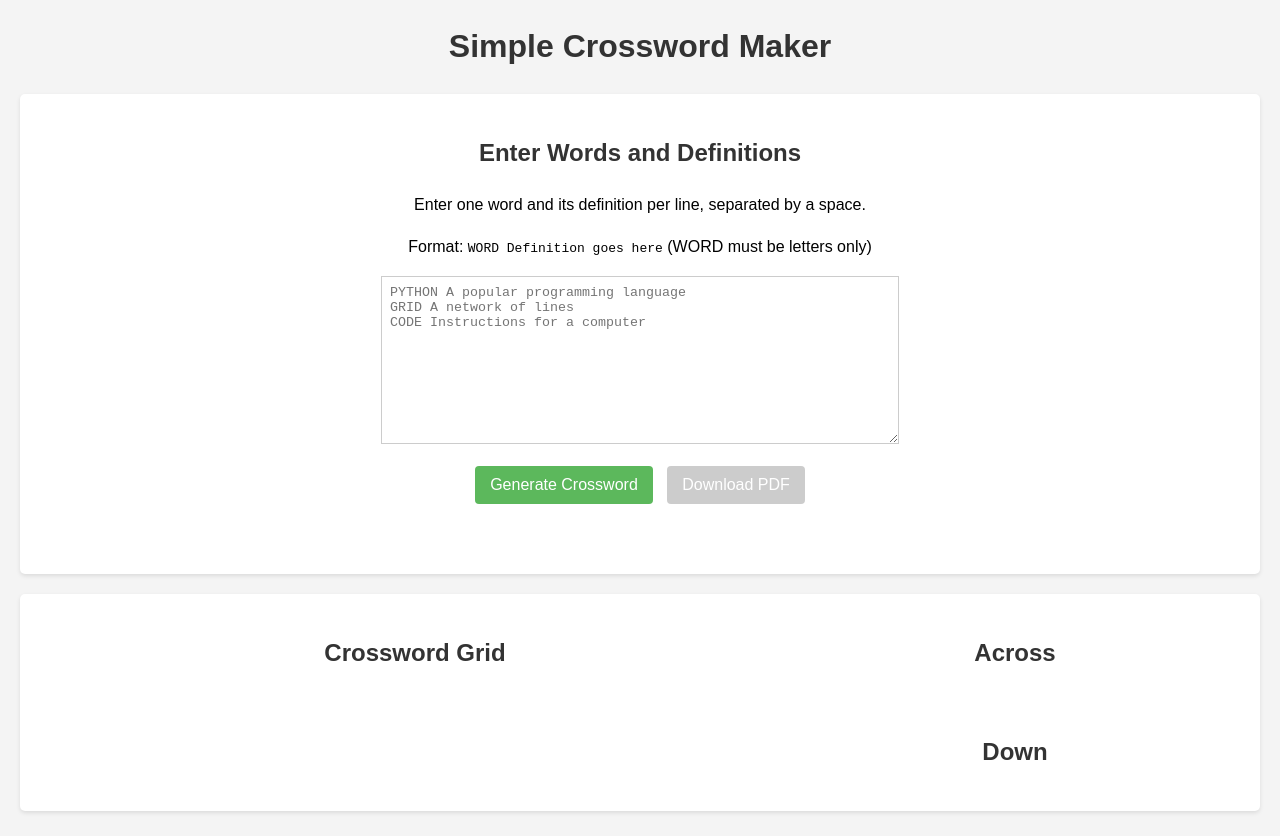
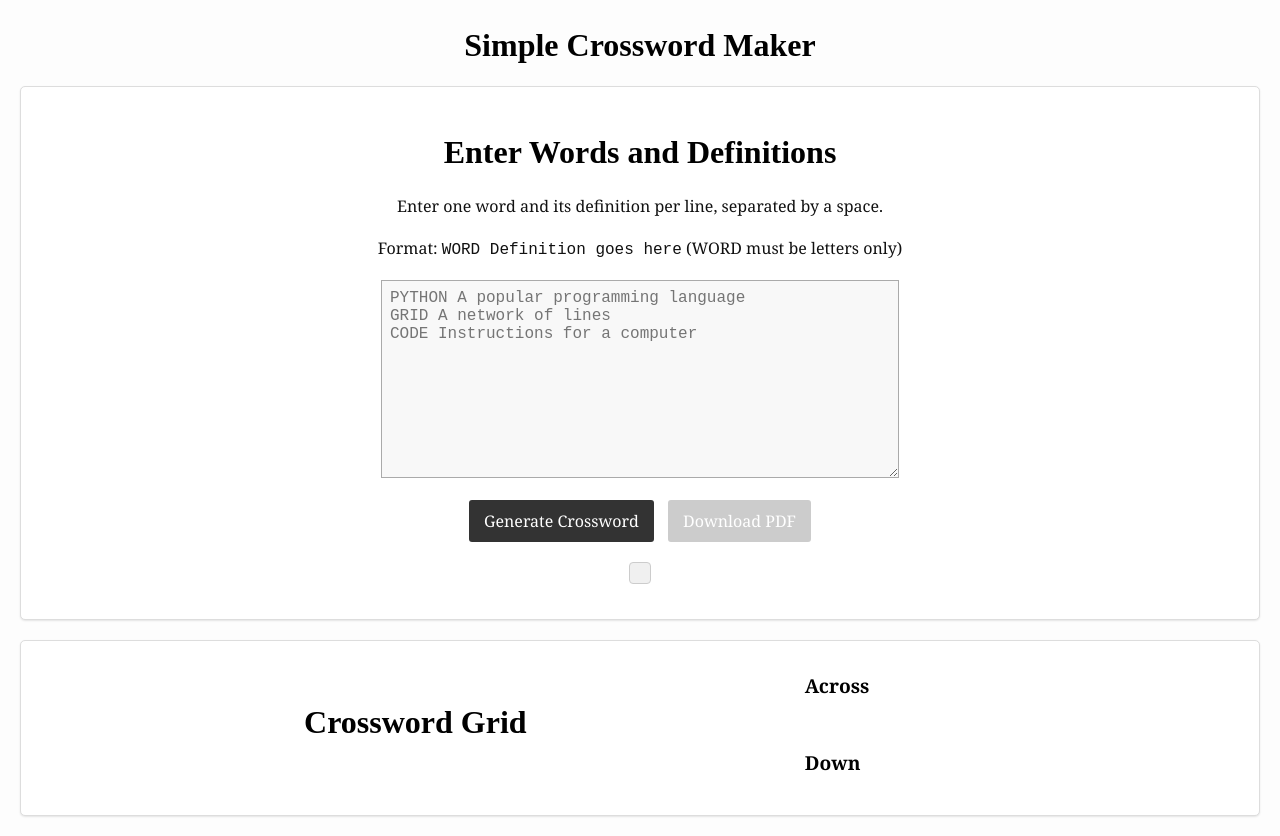
Before and after one commit to Haxxorbanz/CrosswordPuzzle, a plain HTML site: page index.html in a window 1280 px wide. Drawn offline with nearby package versions, Linux system fonts and the light colour scheme.

Commit message:
update change grid and minimal colors

```diff
--- a/styles.css
+++ b/styles.css
@@ -1,21 +1,27 @@
 body {
-    font-family: sans-serif;
+    font-family: 'Georgia', serif;
     line-height: 1.6;
-    margin: 20px;
-    background-color: #f4f4f4;
+    margin: 10px;
+    background-color: #fdfdfd;
+    color: #111;
 }
 
 h1, h2 {
     text-align: center;
-    color: #333;
+    color: #000;
+    margin-top: 15px;
+    margin-bottom: 10px;
+    font-weight: bold;
+    font-family: 'Times New Roman', Times, serif;
 }
 
 .input-section, .output-section {
     background-color: #fff;
-    padding: 20px;
-    margin-bottom: 20px;
+    padding: 15px;
+    margin-bottom: 15px;
     border-radius: 5px;
-    box-shadow: 0 2px 4px rgba(0,0,0,0.1);
+    box-shadow: 0 1px 2px rgba(0,0,0,0.1);
+    border: 1px solid #ddd;
 }
 
 .input-section {
@@ -23,27 +29,34 @@ h1, h2 {
 }
 
 textarea {
-    width: 80%;
-    max-width: 500px;
+    width: 95%;
+    max-width: none;
     margin-bottom: 10px;
-    border: 1px solid #ccc;
+    border: 1px solid #aaa;
     padding: 8px;
-    font-family: monospace; /* Good for seeing spaces */
+    font-family: monospace;
+    font-size: 0.9em;
+    background-color: #f8f8f8;
+    color: #222;
 }
 
 button {
-    padding: 10px 15px; /* Slightly smaller padding */
-    background-color: #5cb85c;
+    padding: 8px 12px;
+    background-color: #333;
     color: white;
     border: none;
-    border-radius: 4px;
+    border-radius: 3px;
     cursor: pointer;
-    font-size: 1em;
-    margin: 5px; /* Add some margin between buttons */
+    font-size: 0.9em;
+    margin: 5px;
+    font-family: 'Georgia', serif;
+    display: inline-flex;
+    align-items: center;
+    gap: 6px;
 }
 
 button:hover {
-    background-color: #4cae4c;
+    background-color: #000;
 }
 
 button:disabled {
@@ -51,149 +64,246 @@ button:disabled {
     cursor: not-allowed;
 }
 
-
 #status {
-    margin-top: 10px;
-    color: #d9534f; /* Error/Info color */
+    margin: 15px auto;
+    color: #333;
+    background-color: #f0f0f0;
+    border: 1px solid #ccc;
+    padding: 10px;
+    border-radius: 4px;
     font-weight: bold;
-    min-height: 1.2em; /* Reserve space for status */
-    white-space: pre-wrap; /* Allow line breaks in status */
+    width: fit-content;
+    text-align: center;
+    white-space: pre-wrap;
+    transition: all 0.3s ease-in-out;
+    font-family: 'Georgia', serif;
+    box-shadow: none;
 }
 
 .output-section {
     display: flex;
-    flex-wrap: wrap; /* Allow wrapping on smaller screens */
-    gap: 30px;
-    justify-content: center; /* Center grid and clues */
+    flex-direction: column;
+    align-items: center;
+    gap: 20px;
 }
 
 .grid-container {
-    flex-basis: 60%; /* Grid takes more space initially */
-    min-width: 300px; /* Minimum width for the grid area */
+    width: 95%;
+    min-width: auto;
     display: flex;
     flex-direction: column;
-    align-items: center; /* Center the grid itself */
+    align-items: center;
 }
 
-#crossword-grid-display { /* ID for grid display */
-    display: grid; /* Still use grid for layout */
-    border: none; /* No outer border for the container */
+#crossword-grid-display {
+    display: grid;
+    border: none;
     margin-top: 15px;
-    background-color: transparent; /* Make container background clear */
-    /* We'll set columns dynamically */
+    background-color: transparent;
 }
 
 .grid-cell {
-    /* Default: Invisible cell */
-    background-color: transparent;
-    border: none; /* No border by default */
-    width: 30px; /* Adjust cell size as needed */
-    height: 30px;
-    display: flex; /* Use flex for centering letter */
+    background-color: black; /* Default: black for empty cells */
+    border: 0.5px solid #888;
+    width: 25px;
+    height: 25px;
+    display: flex;
     justify-content: center;
     align-items: center;
-    position: relative; /* Needed for absolute positioning of numbers */
+    position: relative;
     box-sizing: border-box;
-    font-size: 16px;
+    font-size: 14px;
     font-weight: bold;
     text-transform: uppercase;
-    color: black; /* Ensure letter color is visible */
-    /* Prevent text selection during drag attempts */
+    color: black;
     user-select: none;
-    -webkit-user-select: none; /* Safari */
-    -moz-user-select: none; /* Firefox */
-    -ms-user-select: none; /* IE/Edge */
+    -webkit-user-select: none;
+    -moz-user-select: none;
+    -ms-user-select: none;
 }
 
 .letter-cell {
-    /* Style only for cells with letters */
     background-color: white;
-    border: 0.5px solid #888; /* Border only for letter cells */
+    color: black;
 }
 
-/* Black cells are now just default .grid-cell (transparent, no border) */
+.grid-cell:not(.letter-cell) {
+    background-color: black;
+}
 
 .clue-number {
     position: absolute;
     top: 1px;
     left: 2px;
-    font-size: 9px;
+    font-size: 8px;
     font-weight: normal;
-    color: #555;
+    color: #eee;
     line-height: 1;
-    /* Ensure number doesn't prevent clicking/selecting cell if needed later */
     pointer-events: none;
 }
 
 .clues-container {
-    flex-basis: 35%; /* Clues take less space */
-    min-width: 250px; /* Minimum width for clues area */
+    width: 95%;
+    min-width: auto;
     display: flex;
     flex-direction: column;
-    gap: 20px; /* Space between Across and Down sections */
+    gap: 15px;
+}
+
+.clues-list h2 {
+    font-size: 1em;
+    margin-top: 10px;
+    margin-bottom: 5px;
+    text-align: center;
+    font-family: 'Georgia', serif;
 }
 
 .clues-list ul {
     list-style-type: none;
-    padding-left: 0;
+    padding-left: 15px;
 }
 
 .clues-list li {
     margin-bottom: 5px;
-    font-size: 0.9em;
+    font-size: 0.85em;
+    color: #111;
+    font-family: 'Georgia', serif;
 }
 
+/* Tablet and Desktop */
+@media (min-width: 768px) {
+    body {
+        margin: 20px;
+        font-size: 16px;
+    }
 
-/* Basic Print Styles */
+    h1, h2 {
+        font-size: 2em;
+        margin-top: 20px;
+        margin-bottom: 15px;
+    }
+
+    .input-section, .output-section {
+        padding: 20px;
+        margin-bottom: 20px;
+    }
+
+    textarea {
+        width: 80%;
+        max-width: 500px;
+        font-size: 1em;
+    }
+
+    button {
+        padding: 10px 15px;
+        font-size: 1em;
+    }
+
+    #status {
+        font-size: 1em;
+        text-align: left;
+    }
+
+    .output-section {
+        flex-direction: row;
+        flex-wrap: wrap;
+        justify-content: center;
+        gap: 30px;
+    }
+
+    .grid-container {
+        flex-basis: 60%;
+        min-width: 300px;
+    }
+
+    .grid-cell {
+        width: 30px;
+        height: 30px;
+        font-size: 16px;
+    }
+
+    .clue-number {
+        font-size: 9px;
+    }
+
+    .clues-container {
+        flex-basis: 35%;
+        min-width: 250px;
+        gap: 20px;
+    }
+
+    .clues-list h2 {
+        font-size: 1.2em;
+        text-align: left;
+    }
+
+    .clues-list li {
+        font-size: 0.9em;
+    }
+}
+
+/* Print Styles */
 @media print {
     body {
         margin: 0;
         background-color: #fff;
         font-size: 10pt;
     }
-    .input-section, button#generateBtn, button#downloadPdfBtn { /* Hide buttons */
+
+    .input-section, button, #generateBtn, #downloadPdfBtn {
         display: none;
     }
+
     .output-section {
         box-shadow: none;
         border: none;
         padding: 0;
         margin: 0;
-        flex-direction: column; /* Stack grid and clues vertically */
+        flex-direction: column;
         gap: 15px;
     }
+
     .grid-container, .clues-container {
-        flex-basis: auto; /* Reset flex basis */
-        width: 100%; /* Take full width */
-        page-break-inside: avoid; /* Try to keep grid/clues together */
+        flex-basis: auto;
+        width: 100%;
+        page-break-inside: avoid;
     }
 
-    /* Ensure letter cells have borders for printing too */
     .letter-cell {
-        border: 0.5px solid #000 !important; /* Black border for print */
-        background-color: white !important; /* Ensure white bg */
+        border: 0.5px solid #000 !important;
+        background-color: white !important;
     }
 
-    /* Adjust sizes for print */
     .grid-cell {
-        width: 25px !important; /* Use !important if needed */
+        width: 25px !important;
         height: 25px !important;
         font-size: 12px !important;
     }
+
+    .grid-cell:not(.letter-cell) {
+        background-color: black !important;
+    }
+
     .clue-number {
         font-size: 7px !important;
     }
-     h1, h2 {
+
+    h1, h2 {
         text-align: left;
         margin-bottom: 10px;
         font-size: 14pt;
     }
+
     .clues-list h2 {
-         font-size: 12pt;
+        font-size: 12pt;
     }
-     .clues-list li {
+
+    .clues-list li {
         font-size: 9pt;
         margin-bottom: 3px;
     }
-    #status { display: none; } /* Hide status message in print */
+
+    #status {
+        display: none;
+    }
 }
```
